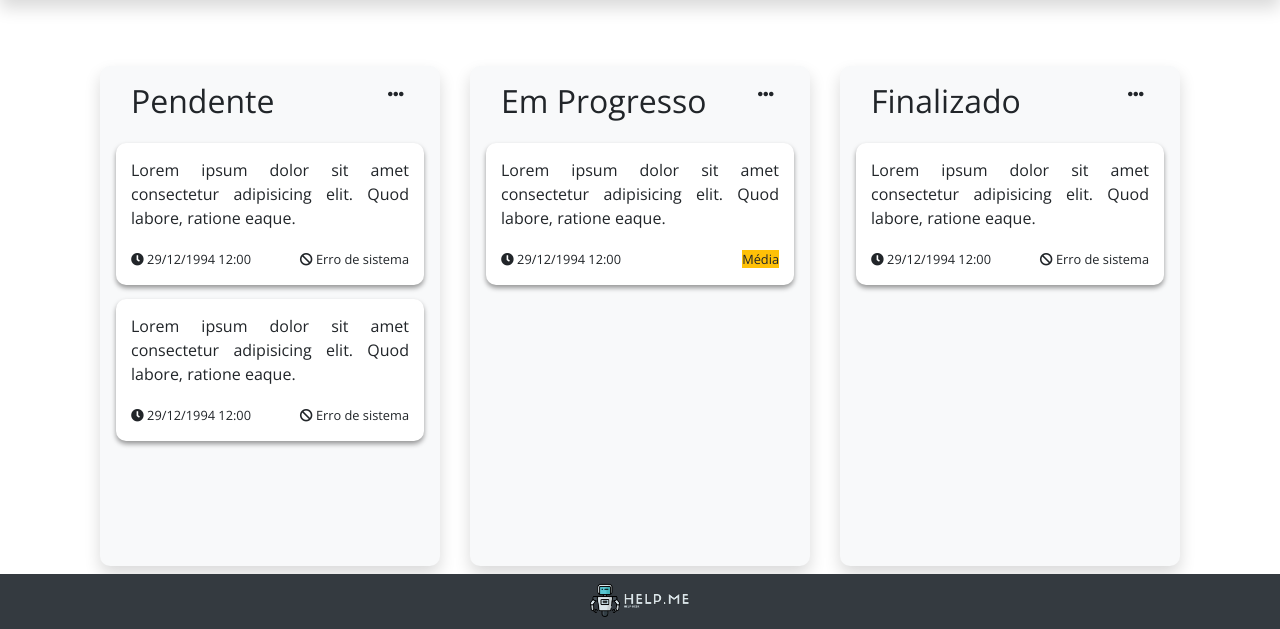
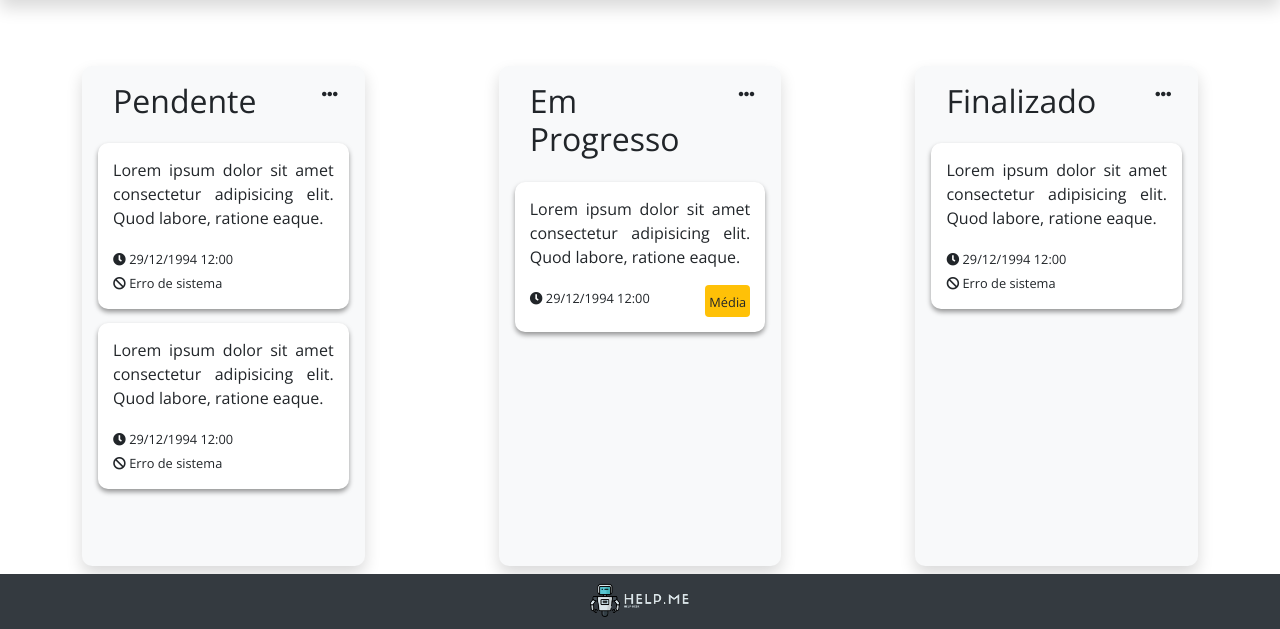
Before and after one commit to mrbrunelli/help-os, a PHP site: page /app/pages/ in a window 1280 px wide. Shown: the part 171-800 px from the top of the page. Run offline with PHP 8.4, Linux system fonts and the light colour scheme; the visitor is signed in with stand-in values (Sample User, id 1); data comes from the database, SQL or seed files in the repository; some libraries are stand-ins or nearby versions.

Commit message:
container fluid adicionado

```diff
--- a/app/pages/gerencial.php
+++ b/app/pages/gerencial.php
@@ -4,9 +4,9 @@ if ($_SESSION['UsuarioTipo'] == '1') {
 }
 ?>
 
-<div class="container mb-5">
-  <div class="row justify-content-center">
-    <div class="col-12 col-md-6 col-lg-4 mt-3">
+<div class="container-fluid mb-5">
+  <div class="row justify-content-around">
+    <div class="col-12 col-md-6 col-lg-3 mt-3">
       <div class="p-3 bg-light shadow box">
         <div class="row">
           <div class="col-10">
@@ -56,7 +56,7 @@ if ($_SESSION['UsuarioTipo'] == '1') {
 
 
 
-    <div class="col-12 col-md-6 col-lg-4 mt-3">
+    <div class="col-12 col-md-6 col-lg-3 mt-3">
       <div class="p-3 bg-light shadow box">
         <div class="row">
           <div class="col-10">
@@ -82,8 +82,8 @@ if ($_SESSION['UsuarioTipo'] == '1') {
               <div>
                 <small><i class="fa fa-clock"></i> 29/12/1994 12:00</small>
               </div>
-              <div>
-                <small class="bg-warning">Média</small>
+              <div class="bg-warning rounded p-1">
+                <small>Média</small>
               </div>
             </div>
           </div>
@@ -93,7 +93,7 @@ if ($_SESSION['UsuarioTipo'] == '1') {
 
 
 
-    <div class="col-12 col-md-6 col-lg-4 mt-3">
+    <div class="col-12 col-md-6 col-lg-3 mt-3">
       <div class="p-3 bg-light shadow box">
         <div class="row">
           <div class="col-10">
```
Also changed, not shown: backend/elements.php (+19 -5 lines).
